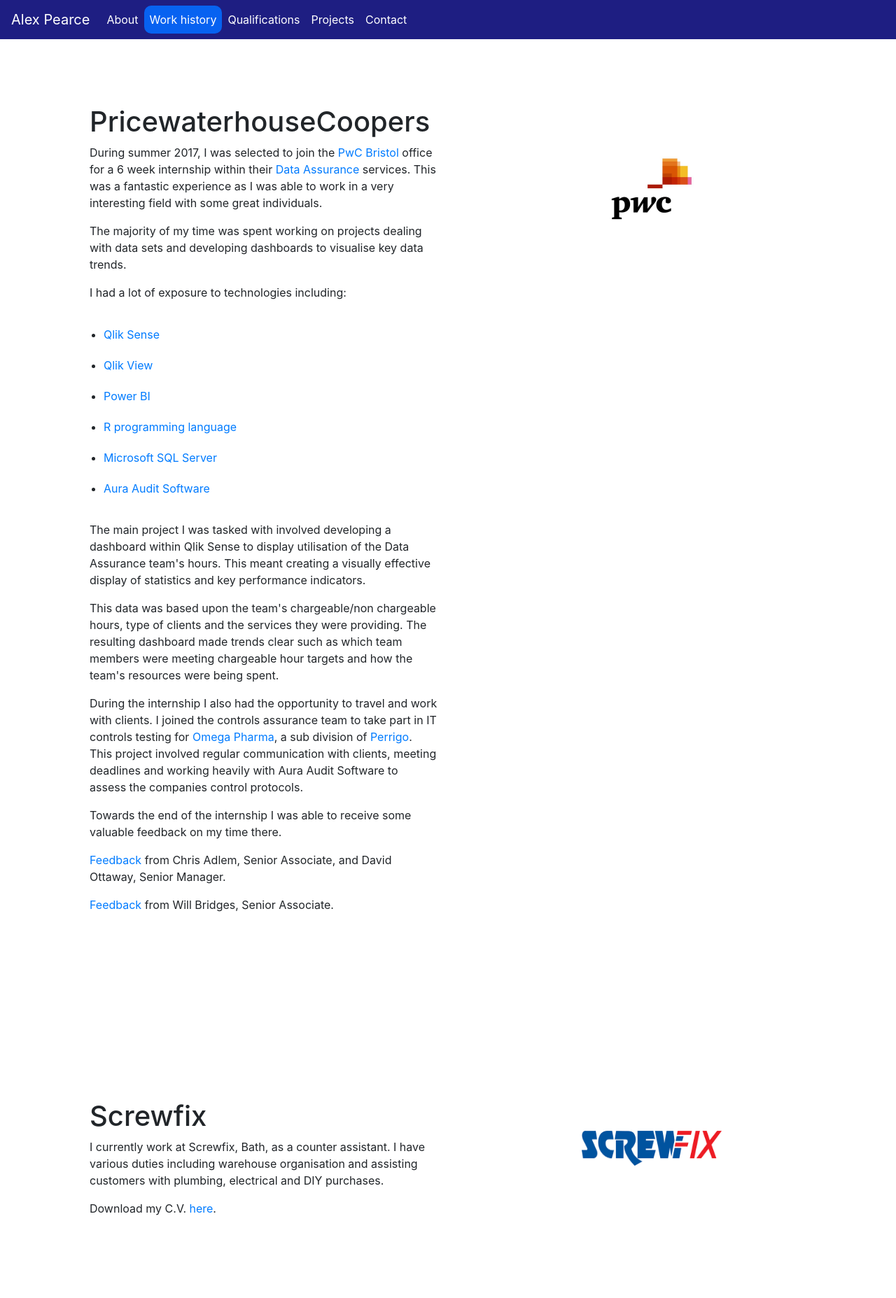
After one commit to apearc03/PersonalWebsite, a PHP site: page /views/workHistory in a window 1280 px wide. The commit adds this page. Shown: the whole page at 70% size. Run offline with PHP 8.4, Linux system fonts and the light colour scheme; some libraries are stand-ins or nearby versions.

Commit message:
Work history page complete

```diff
--- a/css/mystyles.css
+++ b/css/mystyles.css
@@ -1,13 +1,16 @@
+/* NAV BAR */
+
 
 .navbar-dark {
     background-color: #1e1e82;
 }
 
 
-.nav-item a:hover, .nav-item a:focus, .nav-item a:active {
-    background-color:#0762f1 !important;
+.nav-item a:hover{
+    background-color:#4C58A2;
     border-radius: 10px;
 }
+
 
 
 .navbar-nav li > a{
@@ -28,6 +31,7 @@ ABOUT PAGE
 
 #me{
 	margin-top:150px;
+	margin-bottom:150px;
 	border-radius: 25%;
 }
 
@@ -41,10 +45,19 @@ ABOUT PAGE
 	opacity: 0;
 }
 
+.footImg{
+	padding-left:5px;
+	padding-right:5px;
+	border-radius: 20%;
+}
+
+.footImg:hover{
+	transform: scale(1.2, 1.2);
+}
 
 /* PROJECT PAGE */
 .project{
-	padding-top: 100px;
+	padding-top: 150px;
 	padding-bottom: 100px;
 	padding-left: 10%;
 	padding-right: 10%;
@@ -66,11 +79,9 @@ ABOUT PAGE
 	padding: 50px;
 }
 
-.footImg{
-	padding-left:5px;
-	padding-right:5px;
-	border-radius: 20%;
-}
+
+
+
 /*
 EDUCATION PAGE
 */
@@ -118,3 +129,30 @@ EDUCATION PAGE
 }
 
 /*Work History */
+
+
+.work{
+	padding-top: 120px;
+	padding-bottom: 100px;
+	padding-left: 10%;
+	padding-right: 10%;
+
+}
+
+
+.heading{
+	padding-top:30px;
+}
+
+#pwcImage{
+	margin-top:75px;
+}
+
+#mainTask{
+	padding-top: 35px;
+
+}
+
+#techs{
+	padding-left: 20px;
+}
--- a/static/navBar.html
+++ b/static/navBar.html
@@ -10,16 +10,16 @@
 			        <a id = "about" class="nav-link" href="about">About<span class="sr-only">(current)</span></a>
 			      </li>
 			      <li class="nav-item">
-			        <a id = "work history" class="nav-link" href="#">Work history</a>
+			        <a id = "workHistory" class="nav-link" href="workHistory">Work history</a>
 			      </li>
 			      <li class="nav-item">
-			        <a id = "education" class="nav-link" href="education">Qualifications</a>
+			        <a id = "qualifications" class="nav-link" href="qualifications">Qualifications</a>
 			      </li>
 			      <li class="nav-item">
 			        <a id = "projects" class="nav-link" href="projects">Projects</a>
 			      </li>
 			      <li class="nav-item">
-			        <a id = "contact" class="nav-link" href="#">Contact</a>
+			        <a id = "contact" class="nav-link" href="contact">Contact</a>
 			      </li>
 			    </ul>
 			  </div>
--- /dev/null
+++ b/views/workHistory.php
@@ -0,0 +1,113 @@
+<!DOCTYPE html>
+<html lang = "en">
+
+   <head>
+
+	    <?php
+	     require("../static/includes.html");
+	    ?>
+
+   </head>
+
+   <body>
+
+
+
+
+	 <script>
+   	 	$(document).ready(function() {
+			navBarInit("#workHistory");
+	 	});
+	 </script>
+
+
+
+
+   	 <?php
+	    require("../static/navBar.html");
+	  ?>
+
+
+	   <div class="container-fluid work">
+		   	<div class = "row">
+				<div class = "col-6">
+					<h1 class = "heading">PricewaterhouseCoopers</h1>
+				   		<p>During summer 2017, I was selected to join the <a href = "https://www.pwc.co.uk/careers/offices/bristol.html" alt = "pwcBristol">PwC Bristol</a> office for a 6 week internship within their <a href = "https://www.pwc.co.uk/services/audit-assurance/risk-assurance/services/data-analytics-assurance.html" alt = "Data">Data Assurance</a> services. This was a fantastic experience as I was able to work in a very interesting field with some great individuals.</p>
+
+				   		<p>The majority of my time was spent working on projects dealing with data sets and developing dashboards to visualise key data trends.</p>
+				   		<p>I had a lot of exposure to technologies including:</p>
+
+				   		 <ul class="list-group" id = "techs">
+							<li class = "module">
+					      		<a href = "https://www.qlik.com/us/products/qlik-sense" alt ="qlikSense">Qlik Sense</a>
+					      	</li>
+				    	 	<li class = "module">
+					      		<a href = "https://www.qlik.com/us/products/qlikview" alt ="qlikView">Qlik View</a>
+					      	</li>
+					      	<li class = "module">
+					      		<a href = "https://powerbi.microsoft.com/en-us/" alt ="powerBi">Power BI</a>
+					      	</li>
+					      	<li class = "module">
+					      		<a href = "https://www.r-project.org/about.html" alt ="R">R programming language</a>
+					      	</li>
+					      	<li class = "module">
+					      		<a href = "https://en.wikipedia.org/wiki/Microsoft_SQL_Server" alt ="SQLServer">Microsoft SQL Server</a>
+					      	</li>
+					      	<li class = "module">
+					      		<a href = "https://www.youtube.com/watch?time_continue=1&v=KuuAXzp7zqY" alt ="bbk">Aura Audit Software</a>
+					      	</li>
+			     		 </ul>
+
+
+			     		<p id ="mainTask">The main project I was tasked with involved developing a dashboard within Qlik Sense to display utilisation of the Data Assurance team's hours. This meant creating a visually effective display of statistics and key performance indicators.</p>
+
+			     		<p>This data was based upon the team's chargeable/non chargeable hours, type of clients and the services they were providing. The resulting dashboard made trends clear such as which team members were meeting chargeable hour targets and how the team's resources were being spent.</p>
+
+			     		<p>During the internship I also had the opportunity to travel and work with clients. I joined the controls assurance team to take part in IT controls testing for <a href = "https://www.omega-pharma.com/en" alt = "omega">Omega Pharma</a>, a sub division of <a href = "https://www.perrigouk.co.uk/default.aspx" alt = "Perri">Perrigo</a>. This project involved regular communication with clients, meeting deadlines and working heavily with Aura Audit Software to assess the companies control protocols.</p>
+			     		<p>Towards the end of the internship I was able to receive some valuable feedback on my time there.</p>
+
+
+			     		<p><a href = "../downloads/APearcePWCFeedback.jpg" alt = "Feedback1" download>Feedback</a> from Chris Adlem, Senior Associate, and David Ottaway, Senior Manager.</p>
+
+
+			     		<p><a href = "../downloads/APearcePWCFeedback1.jpg" alt = "Feedback2" download>Feedback</a> from Will Bridges, Senior Associate.</p>
+
+
+				 </div>
+
+				 <div class = "col-2">
+			   	</div>
+				 <div class = "col-4">
+			   			<img src = "../images/pwc.JPG" alt = "pwc" width="200" height ="150" id = "pwcImage">
+			   	</div>
+			</div>
+
+
+
+	   </div>
+
+
+	   <div class="container-fluid work">
+	   	<div class = "row">
+	   		<div class = "col-6">
+	   				<h1 class = "heading">Screwfix</h1>
+	   				<p>I currently work at Screwfix, Bath, as a counter assistant. I have various duties including warehouse organisation and assisting customers with plumbing, electrical and DIY purchases.</p>
+					<p>Download my C.V. <a href = "" alt = "CV">here</a>.</p>
+	   			</div>
+	   			<div class = "col-2">
+			   	</div>
+				 <div class = "col-4">
+			   			<img src = "../images/screwfix.png" alt = "pwc" width="200" height ="50" id = "pwcImage">
+			   	</div>
+	   		</div>
+	   </div>
+
+
+
+
+
+
+
+
+   </body>
+</html>
```
Also changed, not shown: views/about.php (+9 -4 lines), views/contact.php (added, +47 -0 lines), views/education.php (deleted, +0 -178 lines), views/projects.php (+12 -14 lines), views/qualifications.php (added, +178 -0 lines), downloads/APearcePWCFeedback.jpg (added), downloads/APearcePWCFeedback1.jpg (added), images/aboutPic.png (added), images/pwc.JPG (added), images/screwfix.png (added), 2 other files.
